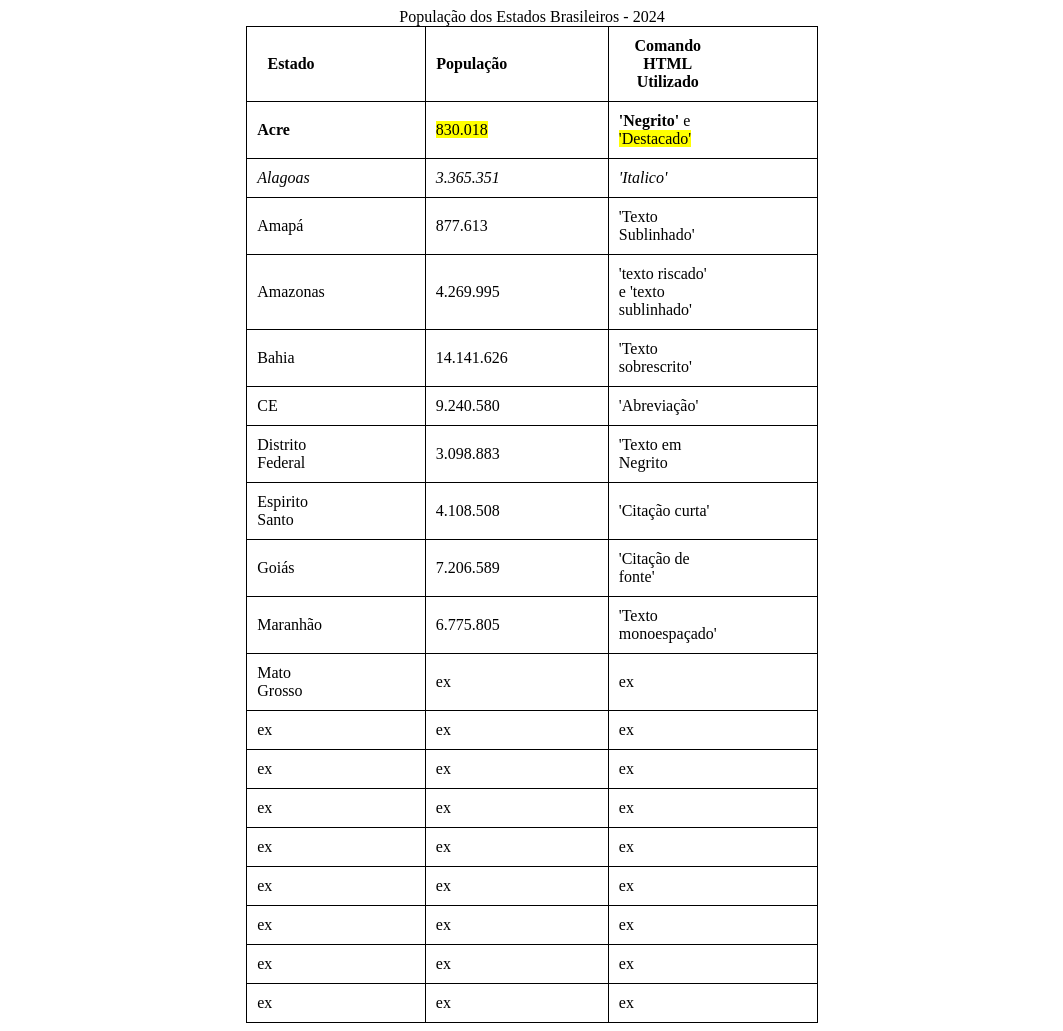
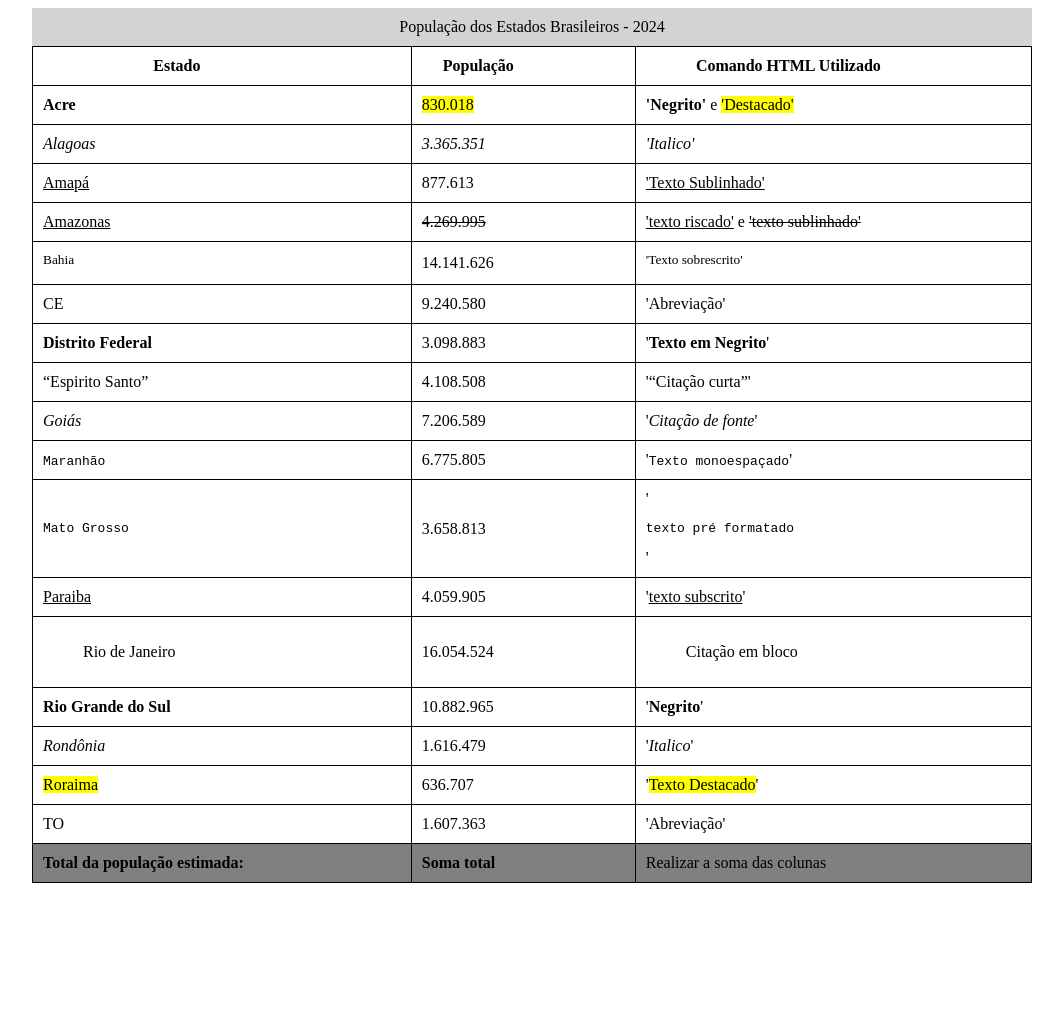
Before and after one commit to Guilherme040708/aula-05-tabelas-grandes-exercicio, a plain HTML site: page index.html in a window 1280 px wide. Shown: the whole page, without its empty margins (108-1171 px from the left). After the commit the page ends 891 px from the top, so only its background shows below. Drawn offline with Linux system fonts and the light colour scheme.

Commit message:
segundo commit

```diff
--- a/index.html
+++ b/index.html
@@ -10,7 +10,7 @@
         align-items: center;
       }
       table{
-        width: 500px;
+        width: 1000px;
         border-collapse: collapse;
         position: relative;
       }
@@ -19,14 +19,25 @@
         padding: 10px;
         padding-right: 100px;
       }
+      tfoot{
+        background-color: gray;
+      }
+      caption{
+        background-color: lightgray;
+        padding: 10px;
+
+      }
     </style>
   </head>
   <body>
     <table align="center">
-      <caption>
-        População dos Estados Brasileiros - 2024
-      </caption>
+
       <thead >
+        <caption>
+          População dos Estados Brasileiros - 2024
+        </caption>
+      </thead>
+      <tbody>
         <tr>
           <th>Estado</th>
           <th>População</th>
@@ -43,93 +54,88 @@
         <td> <i>'Italico'</i> </td>
         </tr>
         <tr>
-        <td>Amapá</td>
+        <td><u>Amapá</u></td>
         <td>877.613</td>
-        <td>'Texto Sublinhado'</td>
+        <td><u>'Texto Sublinhado'</u></td>
         </tr>
         <tr>
-        <td>Amazonas</td>
-        <td>4.269.995</td>
-        <td>'texto riscado' e 'texto sublinhado'</td>
+        <td><u>Amazonas</u></td>
+        <td><s>4.269.995</s></td>
+        <td><u>'texto riscado'</u> e <s>'texto sublinhado'</s></td>
         </tr>
         <tr>
-        <td>Bahia</td>
+        <td><sup>Bahia</sup></td>
         <td>14.141.626</td>
-        <td>'Texto sobrescrito'</td>
+        <td><sup>'Texto sobrescrito'</sup></td>
         </tr>
         <tr>
-        <td>CE</td>
+        <td><abbr>CE</abbr></td>
         <td>9.240.580</td>
-        <td>'Abreviação'</td>
+        <td><abbr>'Abreviação'</abbr></td>
         </tr>
         <tr>
-        <td>Distrito Federal</td>
+        <td><strong>Distrito Federal</strong></td>
         <td>3.098.883</td>
-        <td>'Texto em Negrito</td>
+        <td>'<strong>Texto em Negrito</strong>'</td>
         </tr>
         <tr>
-        <td>Espirito Santo</td>
+        <td><q>Espirito Santo</q></td>
         <td>4.108.508</td>
-        <td>'Citação curta'</td>
+        <td>'<q>Citação curta</q>'</td>
         </tr>
         <tr>
-        <td>Goiás</td>
+        <td><cite>Goiás</cite></td>
         <td>7.206.589</td>
-        <td>'Citação de fonte'</td>
+        <td>'<cite>Citação de fonte</cite>'</td>
         </tr>
         <tr>
-        <td>Maranhão</td>
+        <td><code>Maranhão</code></td>
         <td>6.775.805</td>
-        <td>'Texto monoespaçado'</td>
+        <td>'<code>Texto monoespaçado</code>'</td>
         </tr>
         <tr>
-        <td>Mato Grosso</td>
-        <td>ex</td>
-        <td>ex</td>
+        <td><pre>Mato Grosso</pre></td>
+        <td>3.658.813</td>
+        <td>'<pre>texto pré formatado</pre>'</td>
         </tr>
         <tr>
-        <td>ex</td>
-        <td>ex</td>
-        <td>ex</td>
+        <td><u>Paraiba</u></td>
+        <td>4.059.905</td>
+        <td>'<u>texto subscrito</u>'</td>
         </tr>
         <tr>
-        <td>ex</td>
-        <td>ex</td>
-        <td>ex</td>
+        <td><blockquote>Rio de Janeiro</blockquote></td>
+        <td>16.054.524</td>
+        <td><blockquote>Citação em bloco</blockquote></td>
         </tr>
         <tr>
-        <td>ex</td>
-        <td>ex</td>
-        <td>ex</td>
+        <td><strong>Rio Grande do Sul</strong></td>
+        <td>10.882.965</td>
+        <td>'<strong>Negrito</strong>'</td>
         </tr>
         <tr>
-        <td>ex</td>
-        <td>ex</td>
-        <td>ex</td>
+        <td><i>Rondônia</i></td>
+        <td>1.616.479</td>
+        <td>'<i>Italico</i>'</td>
         </tr>
         <tr>
-        <td>ex</td>
-        <td>ex</td>
-        <td>ex</td>
+        <td><mark>Roraima</mark></td>
+        <td>636.707</td>
+        <td>'<mark>Texto Destacado</mark>'</td>
         </tr>
         <tr>
-        <td>ex</td>
-        <td>ex</td>
-        <td>ex</td>
+        <td><abbr>TO</abbr></td>
+        <td>1.607.363</td>
+        <td>'<abbr>Abreviação</abbr>'</td>
         </tr>
+      </tbody>
+      <tfoot>
         <tr>
-        <td>ex</td>
-        <td>ex</td>
-        <td>ex</td>
+          <td><strong>Total da população estimada:</strong></td>
+          <td><strong>Soma total</strong></td>
+          <td>Realizar a soma das colunas</td>
         </tr>
-        <tr>
-        <td>ex</td>
-        <td>ex</td>
-        <td>ex</td>
-        </tr>
-      </thead>
-      <tbody></tbody>
-      <tfoot></tfoot>
+      </tfoot>
     </table>
   </body>
 </html>
```
